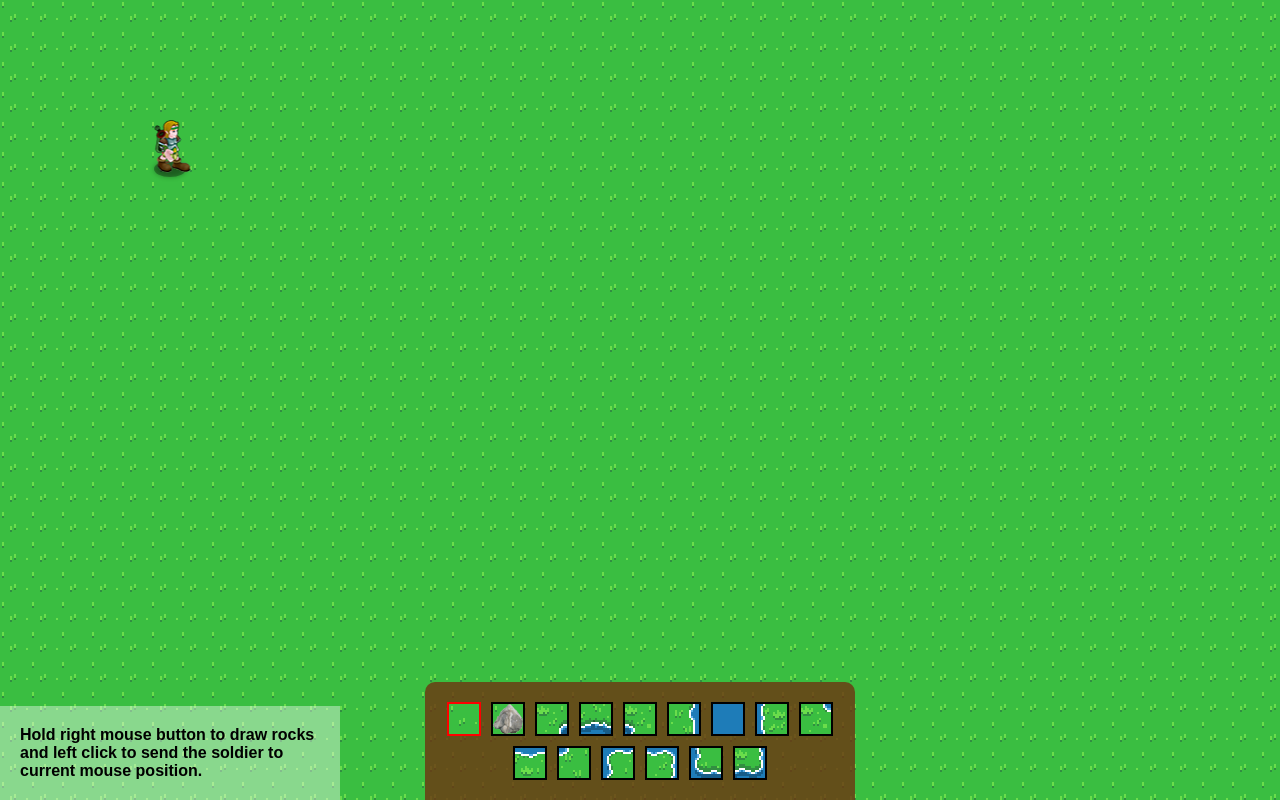
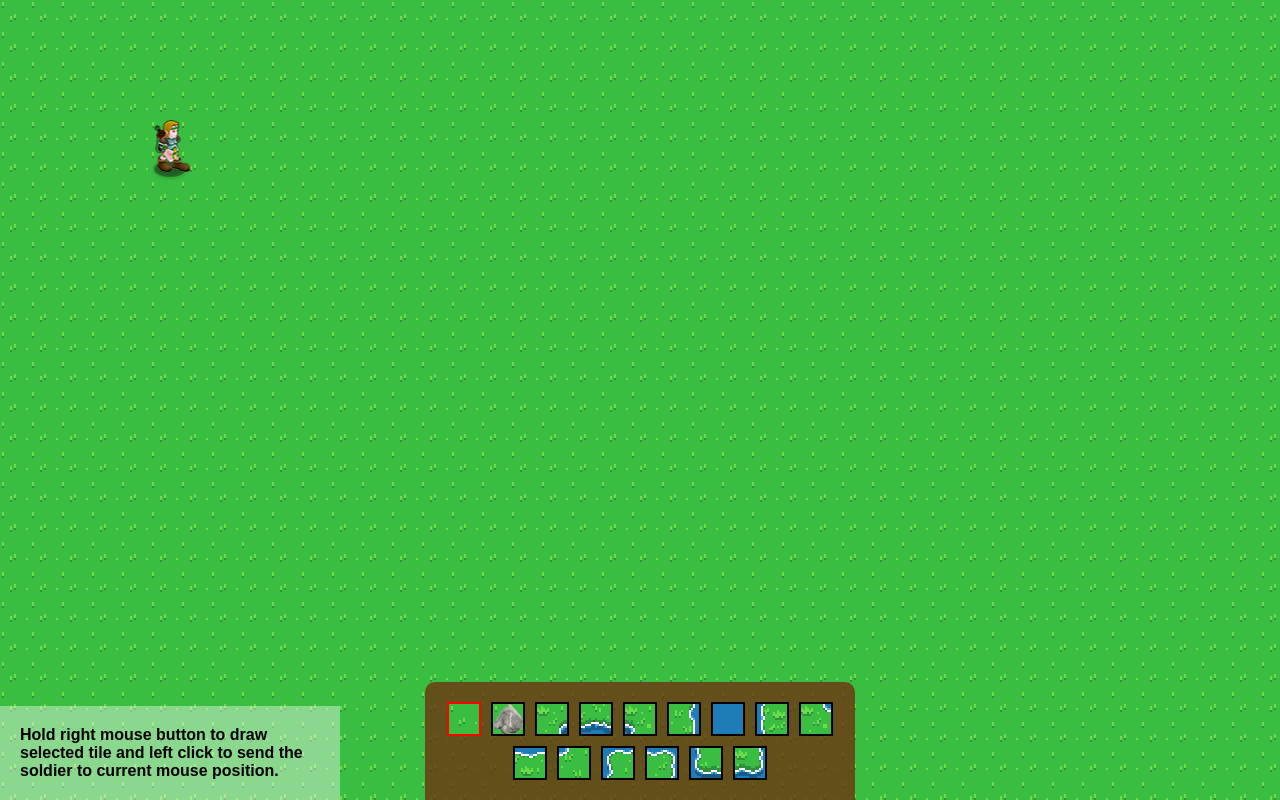
Before and after one commit to ayhandorman/Soldier, a website: page index.html in a window 1280 px wide. Drawn offline with Linux system fonts and the light colour scheme; animation ran at ten frames a second.

Commit message:
Updated how it works.

```diff
--- a/index.html
+++ b/index.html
@@ -5,7 +5,7 @@
 	<body>
 		<canvas></canvas>
 		<div class="helper">
-			Hold right mouse button to draw rocks and left click to send the soldier to current mouse position.
+			Hold right mouse button to draw selected tile and left click to send the soldier to current mouse position.
 		</div>
 		<div class="tile-bar">
 		</div>
```
